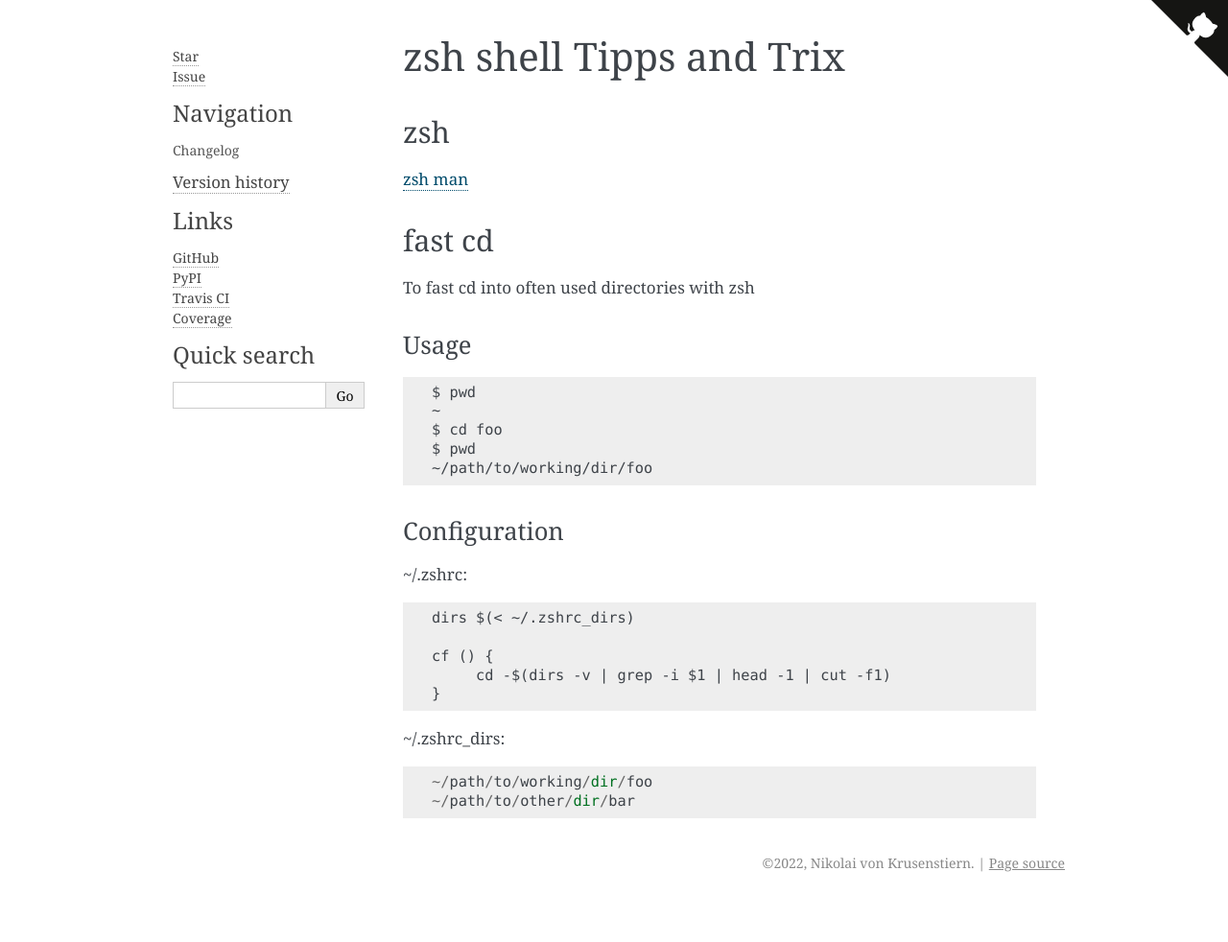
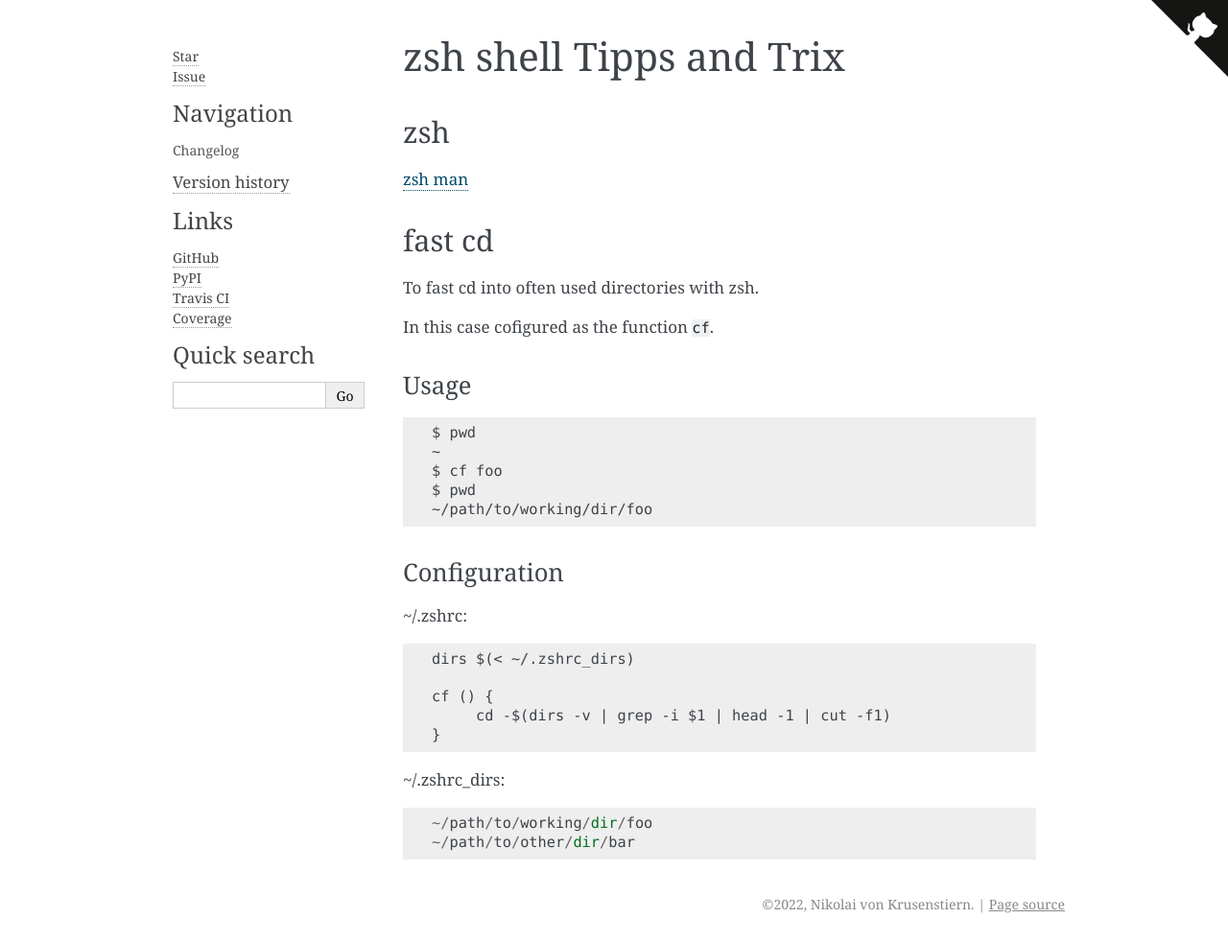
Before and after one commit to cruisen/cli-calc, a Sphinx documentation site: the page built from docs/extras/zsh.md, in a window 1280 px wide. Shown: the whole page at 96% size. Built offline with Sphinx 7.4.7, drawn with Linux system fonts in a browser that asks for light colours; before the commit the page ends 939 px from its top, so only the background shows below that.

Commit message:
add description

````diff
--- a/docs/extras/zsh.md
+++ b/docs/extras/zsh.md
@@ -4,14 +4,16 @@
 [zsh man](https://zsh.sourceforge.io/Doc/zsh_a4.pdf)
 
 ## fast cd
-To fast cd into often used directories with zsh
+To fast cd into often used directories with zsh.
+
+In this case cofigured as the function ```cf```.
 
 ### Usage
 
 ```
 $ pwd
 ~
-$ cd foo
+$ cf foo
 $ pwd
 ~/path/to/working/dir/foo
 ```
````
